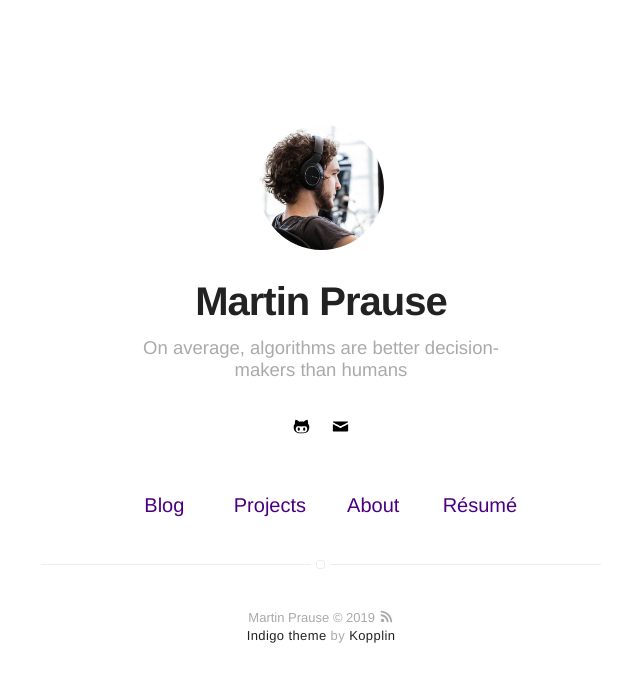
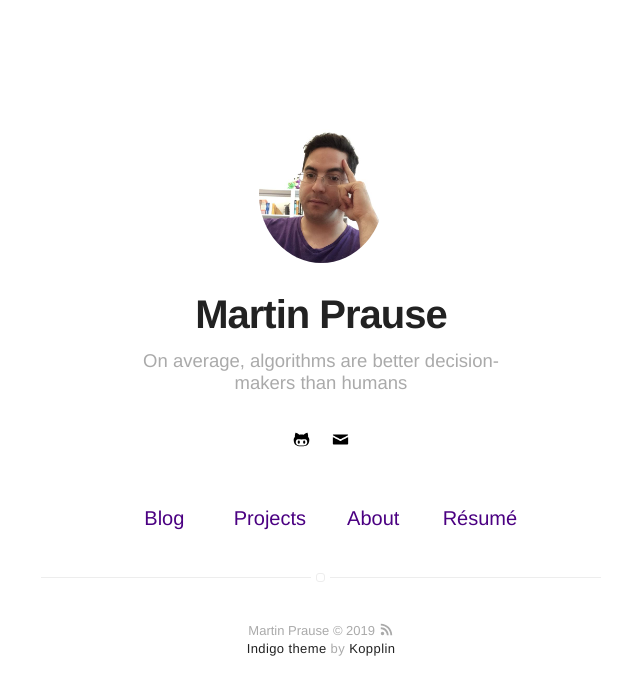
Before and after one commit to martinprause/blog, a Jekyll site: the page built from index.html, in a window 1280 px wide. Shown: the top 695 px of the page, without its empty margins (319-959 px from the left). Built offline with Jekyll 4.4.1, drawn with Linux system fonts in a browser that asks for light colours.

Commit message:
Update _config.yml

```diff
--- a/_config.yml
+++ b/_config.yml
@@ -8,7 +8,7 @@
 # if it's an external image, update below for true
 # better with square images
 external-image: false
-picture: assets/images/profile.jpg
+picture: assets/images/ich3.JPG
 
 # If you want to include your resume, set to true
 # and specify source (external or local).
```
